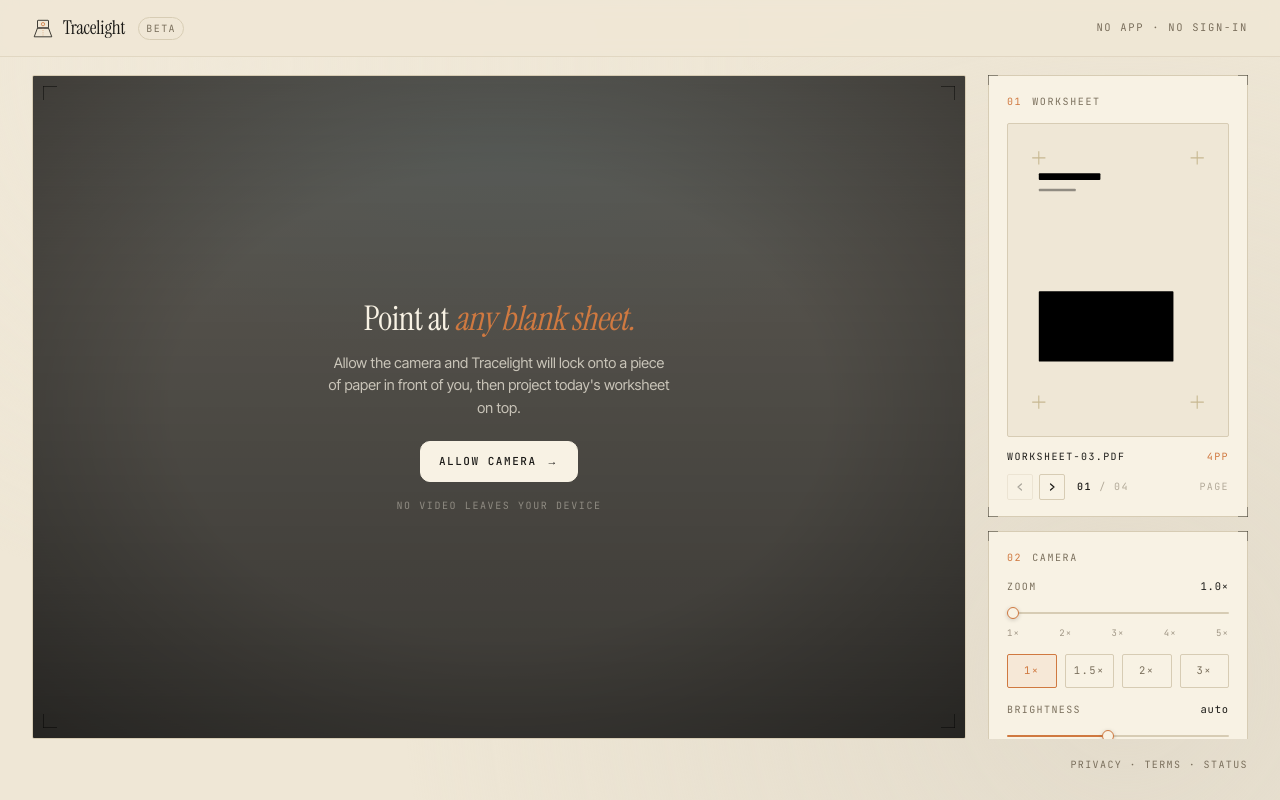
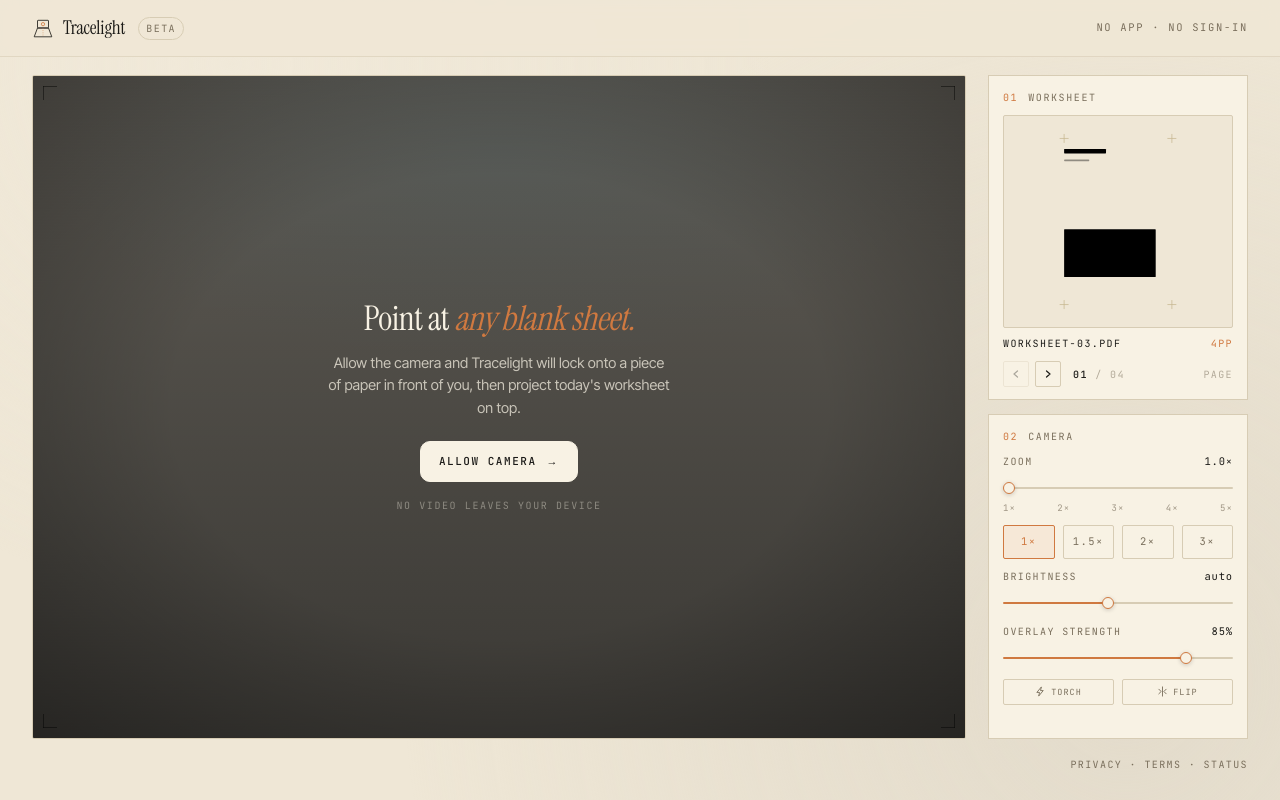
Before and after one commit to ddavidbailey/camera-projection, a Next.js app: page /t/1 in a window 1280 px wide. Built offline with nearby package versions, Linux system fonts and the light colour scheme.

Commit message:
updated ui for camera window and settings section to be the same size

```diff
--- a/app/t/[token]/view-client.tsx
+++ b/app/t/[token]/view-client.tsx
@@ -134,7 +134,7 @@ export function ViewClient() {
               flipped={flipped}
             />
 
-            <aside className="flex flex-col gap-[14px] min-[880px]:min-h-0 min-[880px]:overflow-y-auto">
+            <aside className="flex flex-col gap-[14px] min-[880px]:min-h-0 min-[880px]:h-full min-[880px]:overflow-hidden">
               <WorksheetPanel
                 worksheet={worksheet}
                 pageIndex={pageIndex}
--- a/components/tempLink/ControlsPanel.tsx
+++ b/components/tempLink/ControlsPanel.tsx
@@ -92,18 +92,18 @@ export function ControlsPanel({
   flipped, setFlipped,
 }: ControlsPanelProps) {
   return (
-    <section className="relative bg-(--color-surface) border border-(--color-border) p-[18px] pb-[16px]" aria-label="Camera controls">
+    <section className="relative bg-(--color-surface) border border-(--color-border) p-[18px] pb-[16px] min-[880px]:flex-1 min-[880px]:flex min-[880px]:flex-col min-[880px]:min-h-0 min-[880px]:overflow-hidden min-[880px]:p-[14px] min-[880px]:pb-[12px]" aria-label="Camera controls">
       <CropMark position="tl" />
       <CropMark position="tr" />
       <CropMark position="bl" />
       <CropMark position="br" />
 
-      <div className="flex items-center gap-[10px] mb-[14px]">
+      <div className="flex items-center gap-[10px] mb-[14px] min-[880px]:mb-[10px]">
         <span className="font-code text-[10px] tracking-[0.16em] uppercase text-(--color-primary)">02</span>
         <span className="font-code text-[10px] tracking-[0.16em] uppercase text-(--color-muted)">Camera</span>
       </div>
 
-      <div className="flex flex-col gap-[14px]">
+      <div className="flex flex-col gap-[14px] min-[880px]:gap-[10px]">
         <Slider
           label="Zoom"
           value={zoom}
--- a/components/tempLink/WorksheetPanel.tsx
+++ b/components/tempLink/WorksheetPanel.tsx
@@ -20,18 +20,18 @@ const pagerBtn =
 
 export function WorksheetPanel({ worksheet, pageIndex, setPageIndex }: WorksheetPanelProps) {
   return (
-    <section className="relative bg-(--color-surface) border border-(--color-border) p-[18px] pb-[16px]" aria-label="Worksheet">
+    <section className="relative bg-(--color-surface) border border-(--color-border) p-[18px] pb-[16px] min-[880px]:flex-1 min-[880px]:flex min-[880px]:flex-col min-[880px]:min-h-0 min-[880px]:overflow-hidden min-[880px]:p-[14px] min-[880px]:pb-[12px]" aria-label="Worksheet">
       <CropMark position="tl" />
       <CropMark position="tr" />
       <CropMark position="bl" />
       <CropMark position="br" />
 
-      <div className="flex items-center gap-[10px] mb-[14px]">
+      <div className="flex items-center gap-[10px] mb-[14px] min-[880px]:mb-[10px]">
         <span className="font-code text-[10px] tracking-[0.16em] uppercase text-(--color-primary)">01</span>
         <span className="font-code text-[10px] tracking-[0.16em] uppercase text-(--color-muted)">Worksheet</span>
       </div>
 
-      <div className="relative aspect-[210/297] bg-(--color-background) border border-(--color-border) rounded-[2px] overflow-hidden mb-[12px]">
+      <div className="relative aspect-[210/297] bg-(--color-background) border border-(--color-border) rounded-[2px] overflow-hidden mb-[12px] min-[880px]:flex-1 min-[880px]:aspect-auto min-[880px]:min-h-0 min-[880px]:mb-[8px]">
         <WorksheetThumb pageIndex={pageIndex} />
       </div>
 
```
